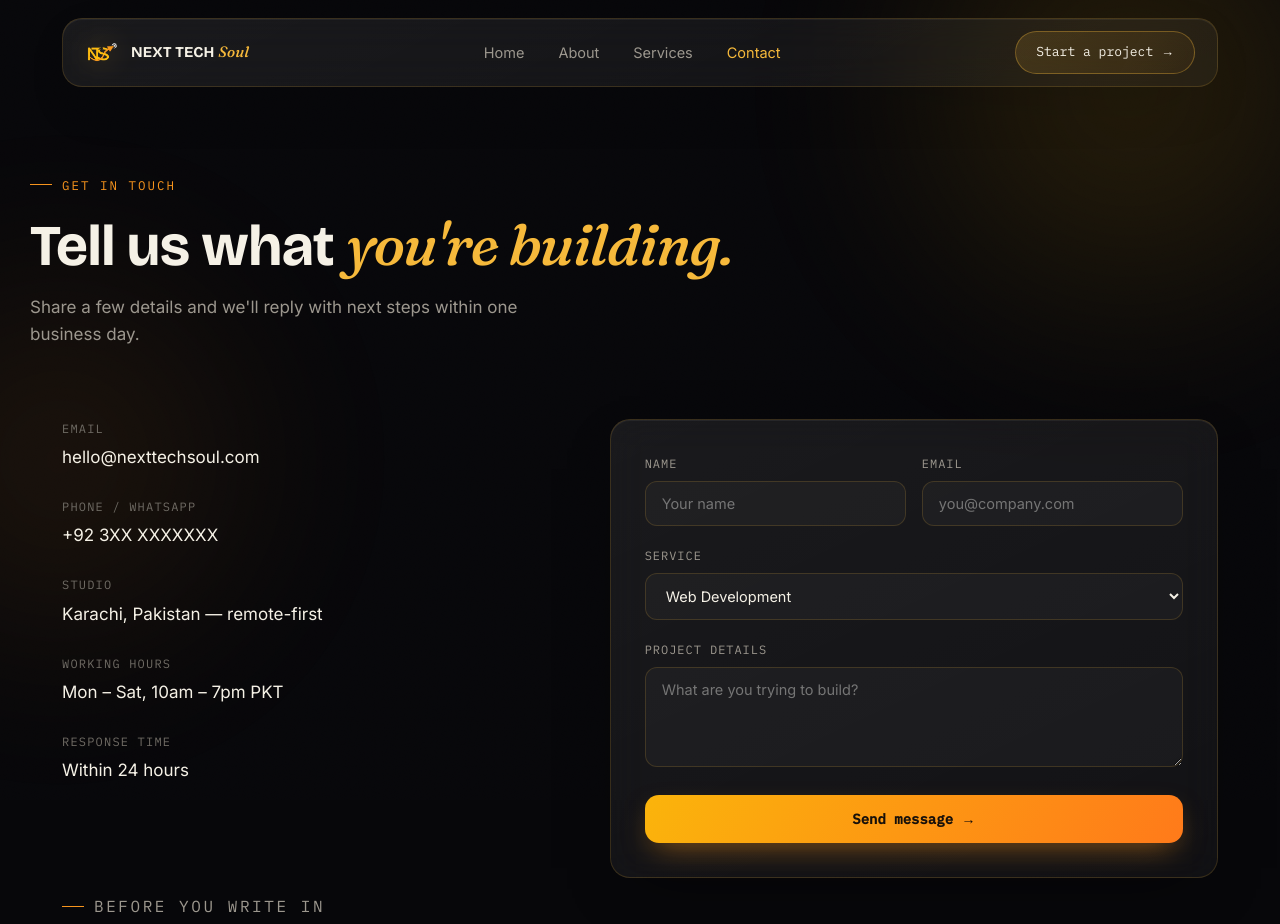
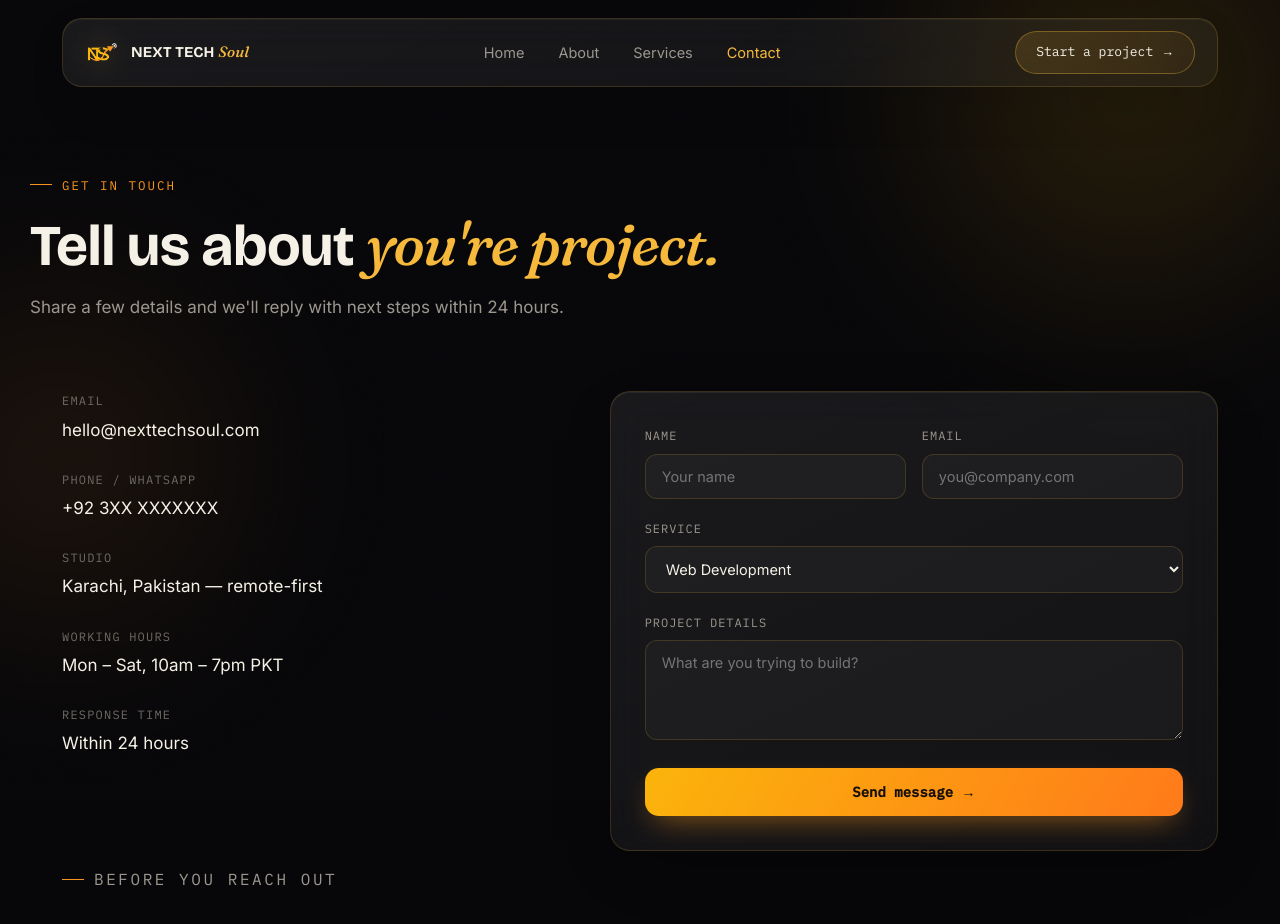
Before and after one commit to We-Are-Programmers/NTS, a Next.js app: page /contact in a window 1280 px wide. Shown: the top 924 px of the page. Built offline with nearby package versions, Linux system fonts and the light colour scheme.

Commit message:
update work

```diff
--- a/src/app/contact/page.tsx
+++ b/src/app/contact/page.tsx
@@ -15,12 +15,11 @@ export default function Contact() {
         <ScrollReveal>
           <p className="eyebrow">Get in touch</p>
           <h1>
-            <span className="tech">Tell us what</span>{" "}
-            <span className="soul">you're building.</span>
+            <span className="tech">Tell us about</span>{" "}
+            <span className="soul">you're project.</span>
           </h1>
           <p className="sub">
-            Share a few details and we'll reply with next steps within one business
-            day.
+            Share a few details and we'll reply with next steps within 24 hours.
           </p>
         </ScrollReveal>
       </section>
@@ -60,7 +59,7 @@ export default function Contact() {
       {/* FAQ */}
       <section className="wrap">
         <ScrollReveal className="section-head">
-          <p className="eyebrow">Before you write in</p>
+          <p className="eyebrow">Before You Reach Out </p>
           <h2>
             A few things people <span className="soul">usually ask.</span>
           </h2>
```
